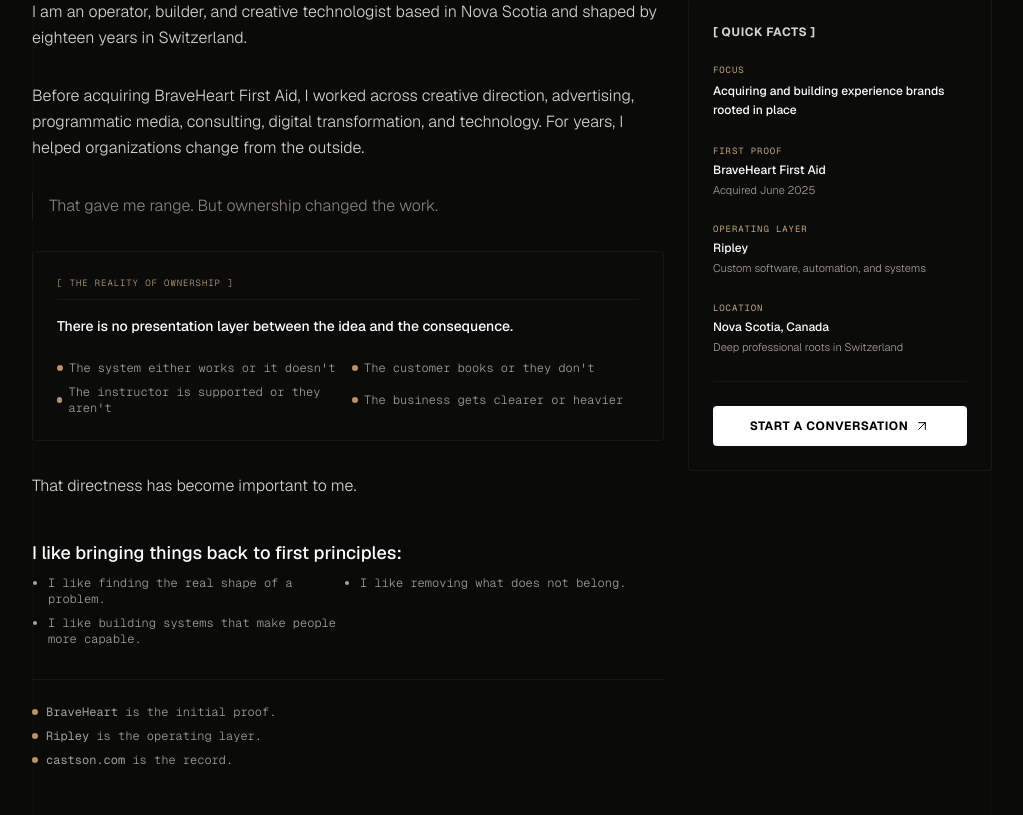
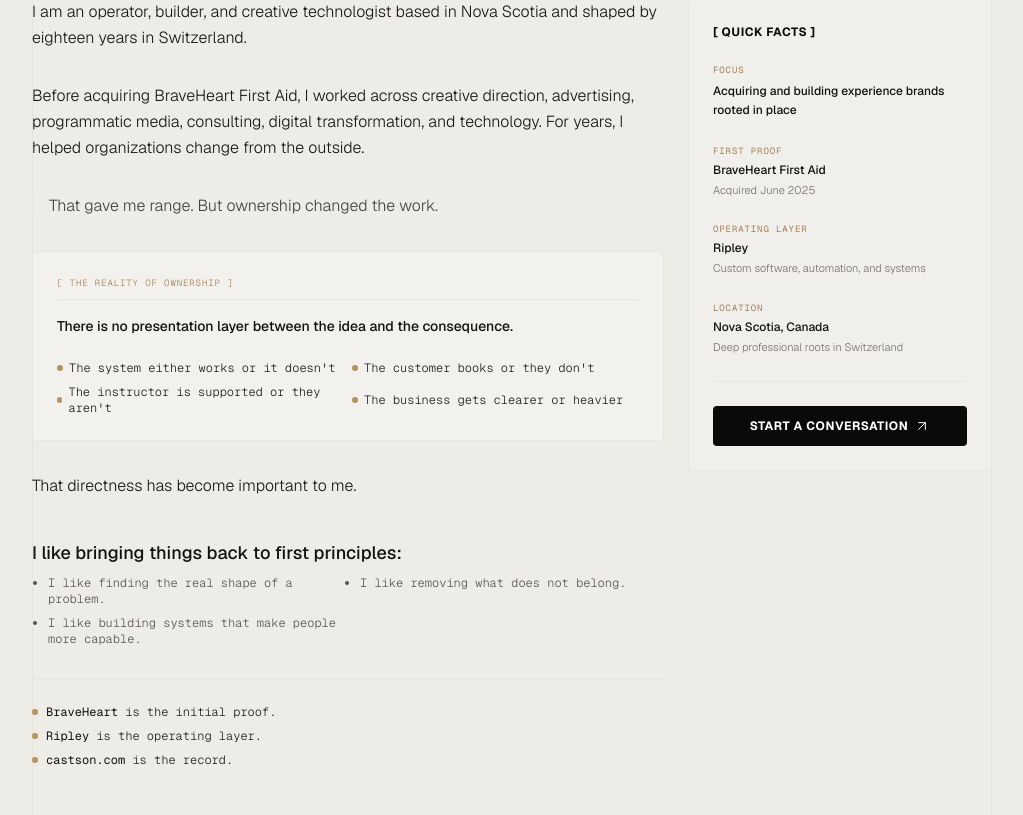
Before and after one commit to ee-prog/castson-site, a Next.js app: page /about in a window 1280 px wide. Shown: the part 365-1180 px from the top of the page, without its empty margins (128-1151 px from the left). Built offline with nearby package versions, Linux system fonts and the light colour scheme.

Commit message:
feat: implement dual-theme color concept (dark-mode systems/home, light-mode essays/profiles)

```diff
--- a/src/app/about/page.tsx
+++ b/src/app/about/page.tsx
@@ -10,21 +10,21 @@
 
       {/* Structural Grid Lines */}
       <div className="absolute inset-y-0 inset-x-0 mx-auto max-w-5xl px-4 sm:px-6 lg:px-8 pointer-events-none z-10 flex justify-between">
-        <div className="w-[1px] h-full bg-white/[0.02] animate-grid-line delay-100 opacity-0"></div>
-        <div className="w-[1px] h-full bg-white/[0.02] hidden md:block animate-grid-line delay-300 opacity-0"></div>
-        <div className="w-[1px] h-full bg-white/[0.02] hidden md:block animate-grid-line delay-550 opacity-0"></div>
-        <div className="w-[1px] h-full bg-white/[0.02] animate-grid-line delay-700 opacity-0"></div>
+        <div className="w-[1px] h-full bg-zinc-950/[0.03] dark:bg-white/[0.02] animate-grid-line delay-100 opacity-0"></div>
+        <div className="w-[1px] h-full bg-zinc-950/[0.03] dark:bg-white/[0.02] hidden md:block animate-grid-line delay-300 opacity-0"></div>
+        <div className="w-[1px] h-full bg-zinc-950/[0.03] dark:bg-white/[0.02] hidden md:block animate-grid-line delay-550 opacity-0"></div>
+        <div className="w-[1px] h-full bg-zinc-950/[0.03] dark:bg-white/[0.02] animate-grid-line delay-700 opacity-0"></div>
       </div>
 
       <div className="mx-auto max-w-5xl px-4 py-10 md:py-20 sm:px-6 lg:px-8 relative z-20">
 
         {/* Page Header */}
         <div className="max-w-3xl fade-up-element visible">
-          <span className="text-[10px] font-bold uppercase tracking-widest text-emerald-400 font-mono">05 / Profile</span>
-          <h1 className="text-4xl sm:text-6xl font-extrabold uppercase tracking-tighter text-white leading-none font-display mt-2">
+          <span className="text-[10px] font-bold uppercase tracking-widest text-emerald-600 dark:text-emerald-400 font-mono">05 / Profile</span>
+          <h1 className="text-4xl sm:text-6xl font-extrabold uppercase tracking-tighter text-foreground leading-none font-display mt-2">
             Eli Castson
           </h1>
-          <p className="mt-4 text-xl sm:text-2xl text-zinc-300 font-light font-display">
+          <p className="mt-4 text-xl sm:text-2xl text-zinc-700 dark:text-zinc-300 font-light font-display">
             Operator, builder, and creative technologist.
           </p>
         </div>
@@ -33,7 +33,7 @@
         <div className="mt-10 md:mt-16 grid grid-cols-1 gap-6 lg:grid-cols-12 items-start">
 
           {/* Left Columns - Story */}
-          <div className="lg:col-span-8 space-y-8 text-zinc-300 font-light leading-relaxed text-sm sm:text-base fade-up-element visible">
+          <div className="lg:col-span-8 space-y-8 text-zinc-800 dark:text-zinc-300 font-light leading-relaxed text-sm sm:text-base fade-up-element visible">
 
             <p>
               I am an operator, builder, and creative technologist based in Nova Scotia and shaped by eighteen years in Switzerland.
@@ -43,19 +43,19 @@
               Before acquiring BraveHeart First Aid, I worked across creative direction, advertising, programmatic media, consulting, digital transformation, and technology. For years, I helped organizations change from the outside.
             </p>
 
-            <p className="border-l border-white/10 pl-4 text-zinc-400 opacity-80">
+            <p className="border-l border-zinc-200 dark:border-white/10 pl-4 text-zinc-650 dark:text-zinc-400 opacity-80">
               That gave me range. But ownership changed the work.
             </p>
 
-            <div className="bg-zinc-900/20 border border-white/5 p-6 rounded-sm space-y-4">
-              <span className="text-[9px] font-mono text-emerald-400 uppercase tracking-widest block border-b border-white/5 pb-2">
+            <div className="bg-zinc-100/50 dark:bg-zinc-900/20 border border-zinc-200 dark:border-white/5 p-6 rounded-sm space-y-4">
+              <span className="text-[9px] font-mono text-emerald-600 dark:text-emerald-400 uppercase tracking-widest block border-b border-zinc-200 dark:border-white/5 pb-2">
                 [ The Reality of Ownership ]
               </span>
-              <p className="text-sm font-medium text-white">
+              <p className="text-sm font-medium text-zinc-900 dark:text-white">
                 There is no presentation layer between the idea and the consequence.
               </p>
 
-              <div className="grid grid-cols-1 sm:grid-cols-2 gap-2 text-xs font-mono text-zinc-400 pt-2">
+              <div className="grid grid-cols-1 sm:grid-cols-2 gap-2 text-xs font-mono text-zinc-650 dark:text-zinc-400 pt-2">
                 <div className="flex items-center gap-1.5">
                   <span className="h-1.5 w-1.5 bg-emerald-500 rounded-full"></span>
                   <span>The system either works or it doesn&apos;t</span>
@@ -80,29 +80,29 @@
             </p>
 
             <div className="space-y-2 pt-2">
-              <p className="text-white font-medium font-display text-lg">
+              <p className="text-zinc-900 dark:text-white font-medium font-display text-lg">
                 I like bringing things back to first principles:
               </p>
 
-              <ul className="grid grid-cols-1 sm:grid-cols-2 gap-2 text-xs font-mono text-zinc-400 pl-4">
+              <ul className="grid grid-cols-1 sm:grid-cols-2 gap-2 text-xs font-mono text-zinc-600 dark:text-zinc-400 pl-4">
                 <li className="list-disc">I like finding the real shape of a problem.</li>
                 <li className="list-disc">I like removing what does not belong.</li>
                 <li className="list-disc">I like building systems that make people more capable.</li>
               </ul>
             </div>
 
-            <div className="space-y-2 pt-6 border-t border-white/5 text-zinc-400 text-xs font-mono">
+            <div className="space-y-2 pt-6 border-t border-zinc-200 dark:border-white/5 text-zinc-650 dark:text-zinc-400 text-xs font-mono">
               <div className="flex items-center gap-2">
                 <span className="h-1.5 w-1.5 bg-emerald-500 rounded-full shrink-0"></span>
-                <span><strong>BraveHeart</strong> is the initial proof.</span>
+                <span><strong className="text-zinc-900 dark:text-white">BraveHeart</strong> is the initial proof.</span>
               </div>
               <div className="flex items-center gap-2">
                 <span className="h-1.5 w-1.5 bg-emerald-500 rounded-full shrink-0"></span>
-                <span><strong>Ripley</strong> is the operating layer.</span>
+                <span><strong className="text-zinc-900 dark:text-white">Ripley</strong> is the operating layer.</span>
               </div>
               <div className="flex items-center gap-2">
                 <span className="h-1.5 w-1.5 bg-emerald-500 rounded-full shrink-0"></span>
-                <span><strong>castson.com</strong> is the record.</span>
+                <span><strong className="text-zinc-900 dark:text-white">castson.com</strong> is the record.</span>
               </div>
             </div>
 
@@ -110,58 +110,58 @@
 
           {/* Right Column - Side Info Card */}
           <div className="lg:col-span-4 lg:sticky lg:top-28 space-y-6 fade-up-element visible">
-            <div className="rounded-sm border border-white/5 bg-zinc-900/20 p-6 space-y-6 theme-transition">
-              <h3 className="text-xs font-bold uppercase tracking-wider text-zinc-300 font-mono">[ QUICK FACTS ]</h3>
+            <div className="rounded-sm border border-zinc-200 dark:border-white/5 bg-zinc-100/40 dark:bg-zinc-900/20 p-6 space-y-6 theme-transition">
+              <h3 className="text-xs font-bold uppercase tracking-wider text-zinc-650 dark:text-zinc-300 font-mono">[ QUICK FACTS ]</h3>
 
               <div className="space-y-6">
 
                 {/* Focus */}
                 <div className="space-y-1">
-                  <span className="text-[9px] font-mono text-emerald-400 uppercase tracking-widest block">FOCUS</span>
-                  <p className="text-xs text-white font-medium leading-relaxed">
+                  <span className="text-[9px] font-mono text-emerald-600 dark:text-emerald-400 uppercase tracking-widest block">FOCUS</span>
+                  <p className="text-xs text-zinc-900 dark:text-white font-medium leading-relaxed">
                     Acquiring and building experience brands rooted in place
                   </p>
                 </div>
 
                 {/* First Proof */}
                 <div className="space-y-1">
-                  <span className="text-[9px] font-mono text-emerald-400 uppercase tracking-widest block">FIRST PROOF</span>
-                  <p className="text-xs text-white font-medium">
+                  <span className="text-[9px] font-mono text-emerald-600 dark:text-emerald-400 uppercase tracking-widest block">FIRST PROOF</span>
+                  <p className="text-xs text-zinc-900 dark:text-white font-medium">
                     BraveHeart First Aid
                   </p>
-                  <p className="text-[11px] text-zinc-400 font-light">
+                  <p className="text-[11px] text-zinc-500 dark:text-zinc-400 font-light">
                     Acquired June 2025
                   </p>
                 </div>
 
                 {/* Operating Layer */}
                 <div className="space-y-1">
-                  <span className="text-[9px] font-mono text-emerald-400 uppercase tracking-widest block">OPERATING LAYER</span>
-                  <p className="text-xs text-white font-medium">
+                  <span className="text-[9px] font-mono text-emerald-600 dark:text-emerald-400 uppercase tracking-widest block">OPERATING LAYER</span>
+                  <p className="text-xs text-zinc-900 dark:text-white font-medium">
                     Ripley
                   </p>
-                  <p className="text-[11px] text-zinc-400 font-light leading-relaxed">
+                  <p className="text-[11px] text-zinc-500 dark:text-zinc-400 font-light leading-relaxed">
                     Custom software, automation, and systems
                   </p>
                 </div>
 
                 {/* Location */}
                 <div className="space-y-1">
-                  <span className="text-[9px] font-mono text-emerald-400 uppercase tracking-widest block">LOCATION</span>
-                  <p className="text-xs text-white font-medium">
+                  <span className="text-[9px] font-mono text-emerald-600 dark:text-emerald-400 uppercase tracking-widest block">LOCATION</span>
+                  <p className="text-xs text-zinc-900 dark:text-white font-medium">
                     Nova Scotia, Canada
                   </p>
-                  <p className="text-[11px] text-zinc-400 font-light leading-relaxed">
+                  <p className="text-[11px] text-zinc-500 dark:text-zinc-400 font-light leading-relaxed">
                     Deep professional roots in Switzerland
                   </p>
                 </div>
 
               </div>
 
-              <div className="pt-6 border-t border-white/5">
+              <div className="pt-6 border-t border-zinc-200 dark:border-white/5">
                 <Link
                   href="/contact"
-                  className="interactive-hover flex w-full items-center justify-center gap-1.5 rounded-sm bg-white text-black py-3 text-center text-xs font-bold uppercase tracking-wider hover:bg-emerald-400 transition-all duration-300"
+                  className="interactive-hover flex w-full items-center justify-center gap-1.5 rounded-sm bg-zinc-950 dark:bg-white text-white dark:text-black py-3 text-center text-xs font-bold uppercase tracking-wider hover:bg-emerald-500 dark:hover:bg-emerald-400 transition-all duration-300"
                 >
                   START A CONVERSATION <ArrowUpRight className="h-4 w-4" strokeWidth={1.5} aria-hidden="true" />
                 </Link>
--- a/src/components/footer.tsx
+++ b/src/components/footer.tsx
@@ -5,7 +5,7 @@
   const year = new Date().getFullYear();
 
   return (
-    <footer className="border-t border-white/5 bg-zinc-950 py-12 text-zinc-500 theme-transition mt-auto">
+    <footer className="border-t border-zinc-200 dark:border-white/5 bg-background py-12 text-zinc-500 theme-transition mt-auto">
       <div className="mx-auto max-w-5xl px-4 sm:px-6 lg:px-8">
         <div className="flex flex-col md:flex-row justify-between items-start md:items-center gap-6">
           <div className="space-y-2">
--- a/src/components/theme-observer.tsx
+++ b/src/components/theme-observer.tsx
@@ -8,7 +8,7 @@
 
   useEffect(() => {
     // 1. Apply theme immediately based on route pathname
-    const lightThemeRoutes: string[] = [];
+    const lightThemeRoutes = ["/about", "/contact", "/field-notes"];
     const isLight = lightThemeRoutes.some(
       (route) => pathname === route || pathname.startsWith(route + "/")
     );
```
Also changed, not shown: src/app/contact/page.tsx (+36 -36 lines), src/app/field-notes/page.tsx (+16 -16 lines).
